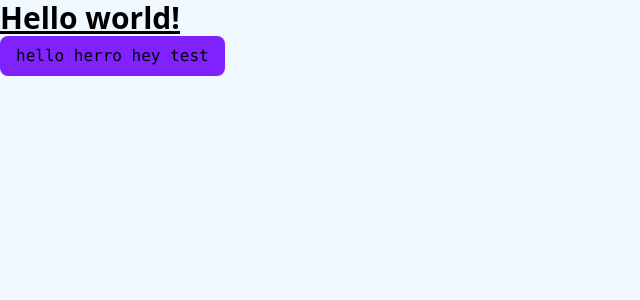
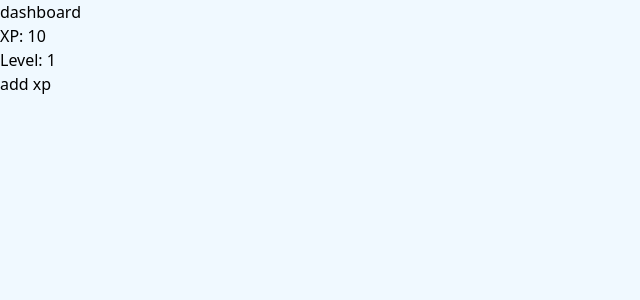
Before and after one commit to LifeQuestOrga/life-quest-front, an Angular app in the folder life-quest/: page / in a window 1280 px wide. Shown: the top 300 px of the page, without its empty margins (0-640 px from the left). Built offline with nearby package versions, Linux system fonts and the light colour scheme.

Commit message:
feat/life-20: Add NgRx Signal Store for local state management

```diff
--- a/life-quest/src/app/app.html
+++ b/life-quest/src/app/app.html
@@ -1,4 +1,10 @@
-<h1 class="text-3xl font-bold underline">
-  Hello world!
-</h1>
-<button class="rounded-lg bg-violet-600 px-4 py-2 font-mono">hello herro  hey test</button>
+<div>
+  <h1>dashboard</h1>
+
+  <div>
+    <p>XP: 10</p>
+    <p>Level: 1</p>
+  </div>
+
+  <button (click)="addXp()">add xp</button>
+</div>
--- a/life-quest/src/app/app.ts
+++ b/life-quest/src/app/app.ts
@@ -9,4 +9,7 @@ import { RouterOutlet } from '@angular/router';
 })
 export class App {
   protected readonly title = signal('life-quest');
+  addXp(){
+    console.log('test anissa')
+  }
 }
```
